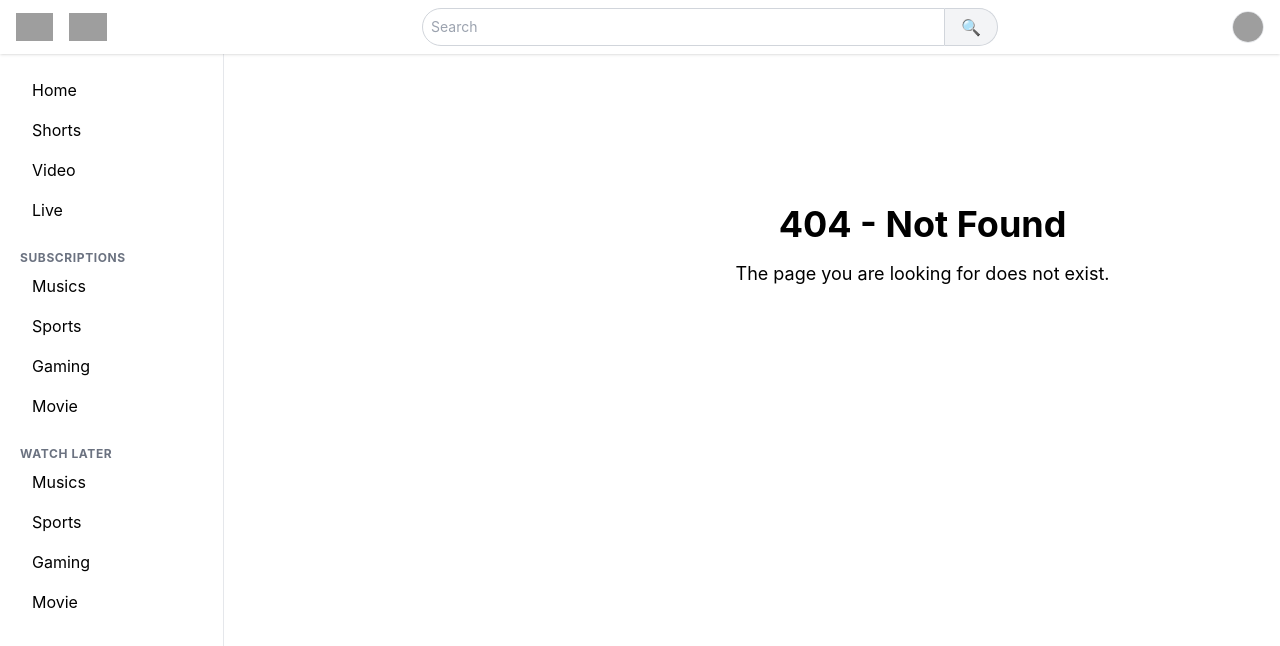
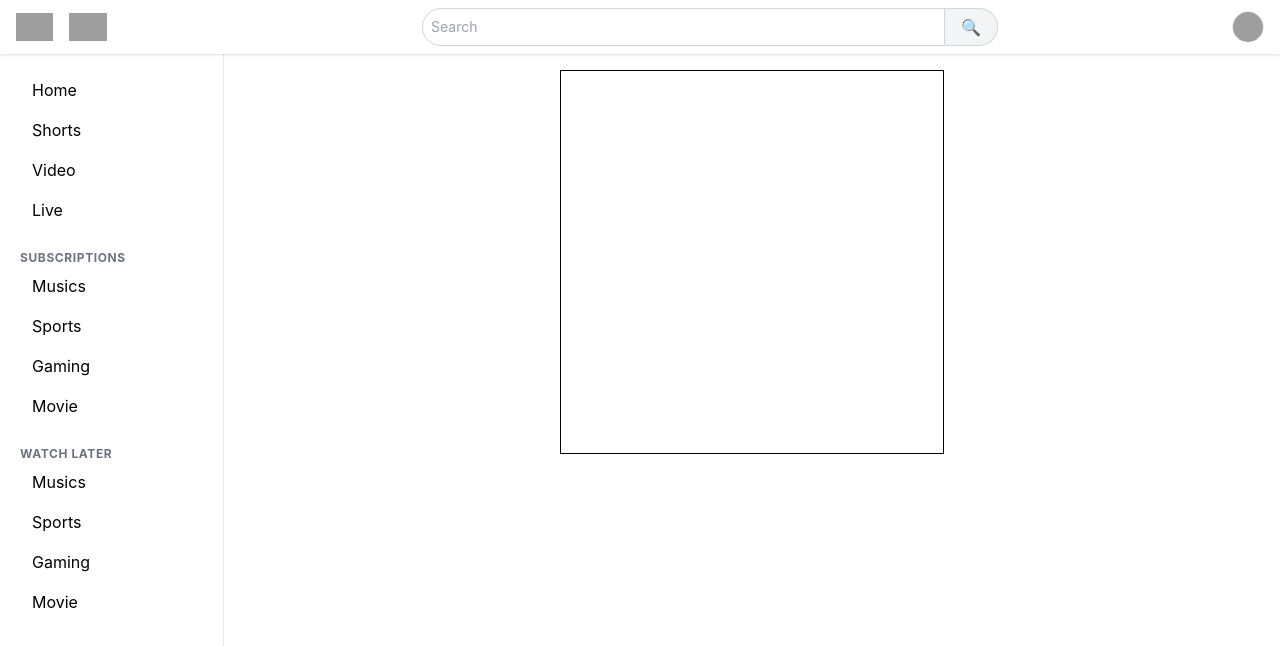
Before and after one commit to DhruvPatel3125/my-youtube, a React (Create React App) app: page /demo in a window 1280 px wide. Before the commit this address had no page. Shown: the top 646 px of the page. Built offline with nearby package versions, Linux system fonts and the light colour scheme; grey boxes are pictures that could not be loaded; the HTML template or start-up script is replaced by a standard one.

Commit message:
Add Demo component and integrate routing for demo page in App.js

```diff
--- a/src/App.js
+++ b/src/App.js
@@ -9,6 +9,7 @@ import MainContainer from './components/MainContainer'
 import WatchPage from './components/WatchPage'
 import NotFound from './components/NotFound.jsx';
 import SearchResults from './components/SearchResult.jsx';
+import Demo from './components/Demo.jsx'
 
 const appRouter = createBrowserRouter([
   {
@@ -30,6 +31,10 @@ const appRouter = createBrowserRouter([
       {
         path: "*", // Catch-all route for 404
         element: <NotFound />,
+      },
+      {
+        path: "/demo", // Catch-all route for 404
+        element: <Demo />,
       }
     ]
   }
--- /dev/null
+++ b/src/components/Demo.jsx
@@ -0,0 +1,17 @@
+import React, { useState } from 'react'
+
+const Demo = () => {
+    const [text,setText] = useState("");
+    console.log("rendring....")
+  return (
+    <div className='m-4 p-2 w-96 h-96 border border-black '>
+        <div>
+            <input type="text" value={text} onChange={(e)=>{
+                setText(e.target.value)
+            }} />
+        </div>
+    </div>
+  )
+}
+
+export default Demo
--- a/src/utils/helper.jsx
+++ b/src/utils/helper.jsx
@@ -188,3 +188,11 @@ export function makeRandomMessage(length) {
   }
   return result;
 }
+
+
+const findPrime = num =>{
+  let i ,primes = [2,3],n=5;
+  const isPrime = n=>{
+    let i =1,p=primes[i]
+  }
+}
```
